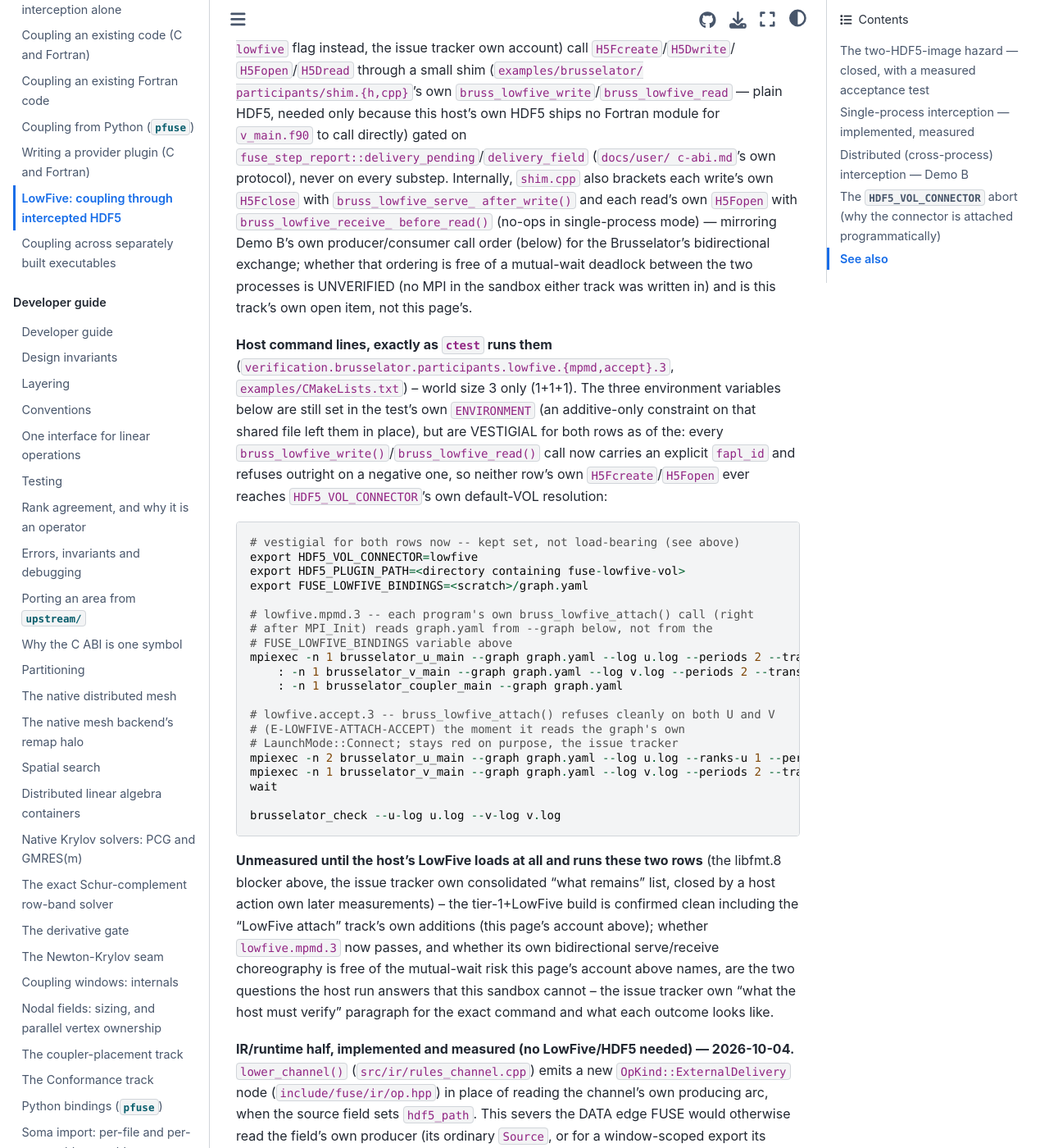
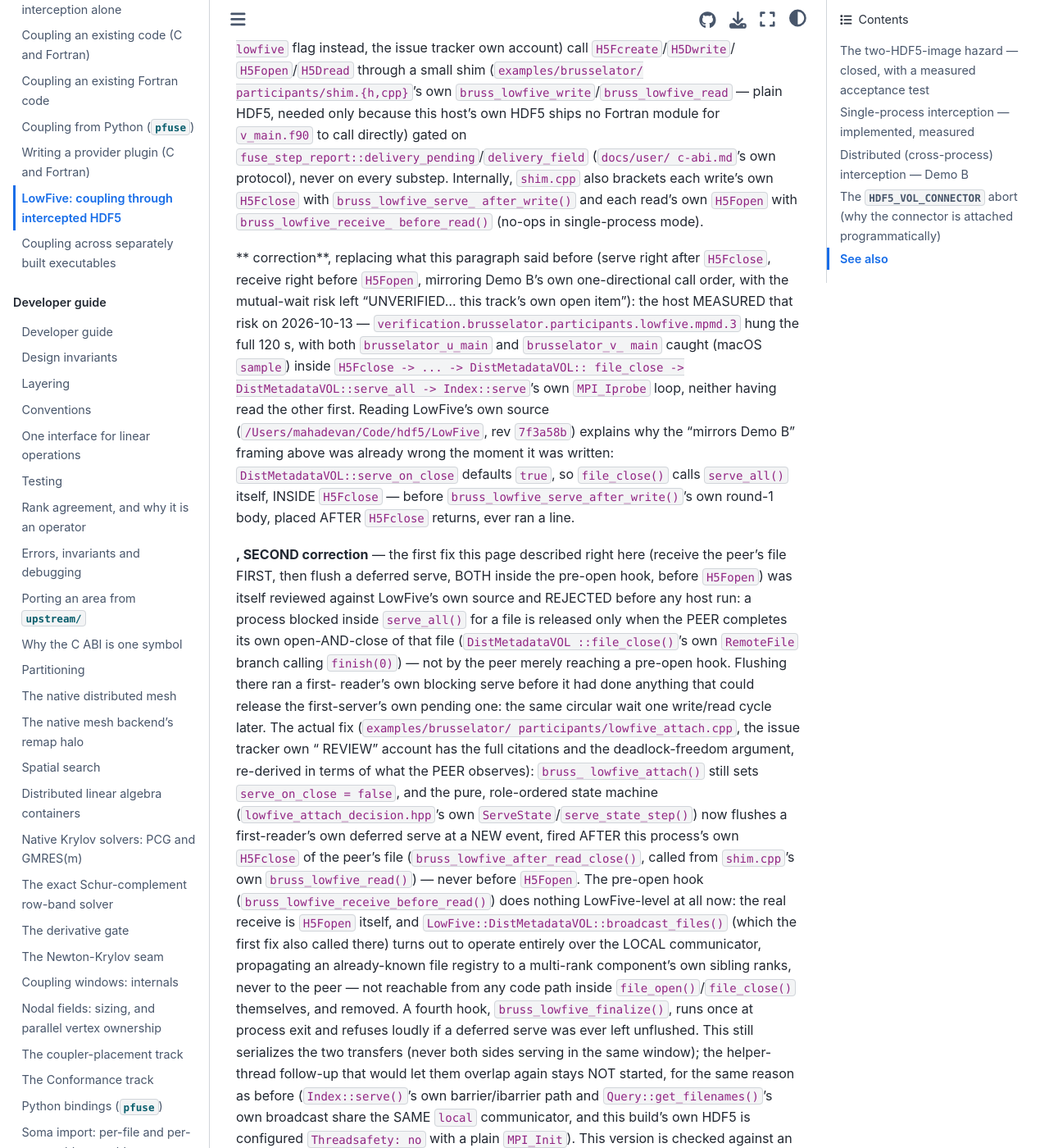
Before and after one commit to vijaysm/fuse, a Sphinx documentation site: the page built from docs/user/lowfive.md, in a window 1280 px wide and 1400 px high, scrolled down 8195 px. Shown: the whole window at 82% size. Built offline with Sphinx 7.4.7 and the Sphinx Book theme 1.1.4, drawn with Linux system fonts in a browser that asks for light colours; pages that are not in the unit, such as notebooks, are missing from menus; some of the changed text lies outside the part shown.

Commit message:
Document the LowFive deadlock, rejected first fix and corrected protocol
The entry stays open: the corrected protocol has not run on a host, and
the thread route is a documented follow-up.

````diff
--- a/docs/user/lowfive.md
+++ b/docs/user/lowfive.md
@@ -351,11 +351,63 @@ module for `v_main.f90` to call directly) gated on
 c-abi.md`'s own protocol), never on every substep. Internally, `shim.cpp`
 also brackets each write's own `H5Fclose` with `bruss_lowfive_serve_
 after_write()` and each read's own `H5Fopen` with `bruss_lowfive_receive_
-before_read()` (no-ops in single-process mode) — mirroring Demo B's own
-producer/consumer call order (below) for the Brusselator's bidirectional
-exchange; whether that ordering is free of a mutual-wait deadlock between
-the two processes is UNVERIFIED (no MPI in the sandbox either track was
-written in) and is this track's own open item, not this page's.
+before_read()` (no-ops in single-process mode).
+
+** correction**, replacing what this paragraph said before (serve
+right after `H5Fclose`, receive right before `H5Fopen`, mirroring Demo
+B's own one-directional call order, with the mutual-wait risk left
+"UNVERIFIED... this track's own open item"): the host MEASURED that risk
+on 2026-10-13 — `verification.brusselator.participants.lowfive.mpmd.3`
+hung the full 120 s, with both `brusselator_u_main` and `brusselator_v_
+main` caught (macOS `sample`) inside `H5Fclose -> ... -> DistMetadataVOL::
+file_close -> DistMetadataVOL::serve_all -> Index::serve`'s own
+`MPI_Iprobe` loop, neither having read the other first. Reading LowFive's
+own source (`/Users/mahadevan/Code/hdf5/LowFive`, rev `7f3a58b`) explains
+why the "mirrors Demo B" framing above was already wrong the moment it
+was written: `DistMetadataVOL::serve_on_close` defaults `true`, so
+`file_close()` calls `serve_all()` itself, INSIDE `H5Fclose` — before
+`bruss_lowfive_serve_after_write()`'s own round-1 body, placed AFTER
+`H5Fclose` returns, ever ran a line.
+
+**, SECOND correction** — the first fix this page described
+right here (receive the peer's file FIRST, then flush a deferred serve,
+BOTH inside the pre-open hook, before `H5Fopen`) was itself reviewed
+against LowFive's own source and REJECTED before any host run: a
+process blocked inside `serve_all()` for a file is released only when
+the PEER completes its own open-AND-close of that file (`DistMetadataVOL
+::file_close()`'s own `RemoteFile` branch calling `finish(0)`) — not by
+the peer merely reaching a pre-open hook. Flushing there ran a first-
+reader's own blocking serve before it had done anything that could
+release the first-server's own pending one: the same circular wait one
+write/read cycle later. The actual fix (`examples/brusselator/
+participants/lowfive_attach.cpp`, the issue tracker own "
+REVIEW" account has the full citations and the deadlock-freedom
+argument, re-derived in terms of what the PEER observes): `bruss_
+lowfive_attach()` still sets `serve_on_close = false`, and the pure,
+role-ordered state machine (`lowfive_attach_decision.hpp`'s own
+`ServeState`/`serve_state_step()`) now flushes a first-reader's own
+deferred serve at a NEW event, fired AFTER this process's own `H5Fclose`
+of the peer's file (`bruss_lowfive_after_read_close()`, called from
+`shim.cpp`'s own `bruss_lowfive_read()`) — never before `H5Fopen`. The
+pre-open hook (`bruss_lowfive_receive_before_read()`) does nothing
+LowFive-level at all now: the real receive is `H5Fopen` itself, and
+`LowFive::DistMetadataVOL::broadcast_files()` (which the first fix also
+called there) turns out to operate entirely over the LOCAL communicator,
+propagating an already-known file registry to a multi-rank component's
+own sibling ranks, never to the peer — not reachable from any code path
+inside `file_open()`/`file_close()` themselves, and removed. A fourth
+hook, `bruss_lowfive_finalize()`, runs once at process exit and refuses
+loudly if a deferred serve was ever left unflushed. This still
+serializes the two transfers (never both sides serving in the same
+window); the helper-thread follow-up that would let them overlap again
+stays NOT started, for the same reason as before (`Index::serve()`'s own
+barrier/ibarrier path and `Query::get_filenames()`'s own broadcast share
+the SAME `local` communicator, and this build's own HDF5 is configured
+`Threadsafety: no` with a plain `MPI_Init`). This version is checked
+against an explicit-state simulation of the blocking semantics above
+(`examples/brusselator/participants/lowfive_attach_model_check.hpp`),
+not only against a written argument — that header's own top comment
+states plainly what the simulation does and does not establish.
 
 **Host command lines, exactly as `ctest` runs them**
 (`verification.brusselator.participants.lowfive.{mpmd,accept}.3`,
@@ -391,16 +443,26 @@ wait
 brusselator_check --u-log u.log --v-log v.log
 ```
 
-**Unmeasured until the host's LowFive loads at all and runs these two rows**
-(the libfmt.8 blocker above, the issue tracker own consolidated "what
-remains" list, closed by a host action own later
-measurements) -- the tier-1+LowFive build is confirmed clean including the
-"LowFive attach" track's own additions (this page's account above); whether
-`lowfive.mpmd.3` now passes, and whether its own bidirectional serve/receive
-choreography is free of the mutual-wait risk this page's account above
-names, are the two questions the host run answers that this sandbox
-cannot -- the issue tracker own "what the host must verify"
-paragraph for the exact command and what each outcome looks like.
+**Unmeasured on THIS round's sandbox (no MPI); PARTIALLY measured on the
+host already.** The host ran `lowfive.mpmd.3` after own fix
+ and measured the mutual-wait risk this
+page's account above once called "UNVERIFIED" directly: a 120 s hang,
+both participants caught inside `DistMetadataVOL::serve_all`'s own
+`Index::serve` probe loop. The FIRST round-2 fix (role-ordered serve,
+flushing at the pre-open hook) never reached a host run at all -- caught
+by review against LowFive's own source first and rejected (this page's
+own ", SECOND correction" paragraph above has the account). The
+SECOND fix (flush moved to a new post-close hook) is believed to close
+the measured hang by construction (the deadlock-freedom argument in
+the issue tracker own " REVIEW" account, now also checked
+against an explicit-state simulation of the blocking semantics --
+`lowfive_attach_model_check.hpp`), but is itself UNEXECUTED on any
+sandbox with a working MPI launcher -- whether `lowfive.mpmd.3` now
+passes end to end, and whether `bruss_lowfive_finalize()` ever actually
+fires its own unflushed-serve refusal on this row's own graph (it should
+not, if I1/I2 hold as argued), are what the next host run answers -- see
+the issue tracker own "what the host must verify" paragraph for the
+exact command and what each outcome looks like.
 
 **IR/runtime half, implemented and measured (no LowFive/HDF5 needed) —
 2026-10-04.** `lower_channel()` (`src/ir/rules_channel.cpp`) emits a new
````
